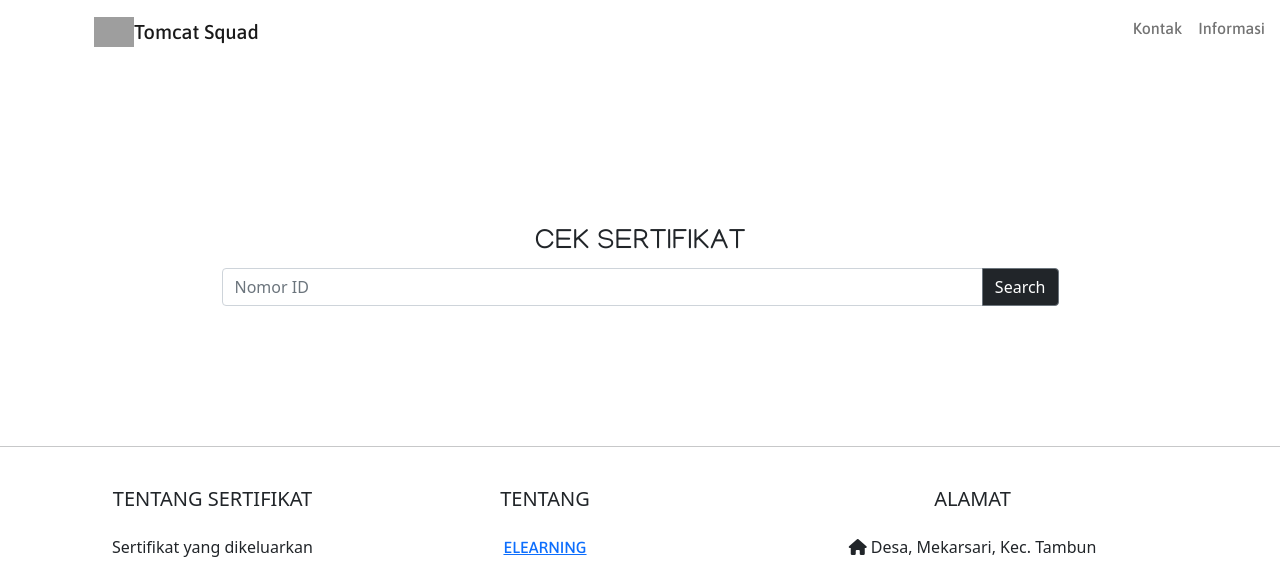
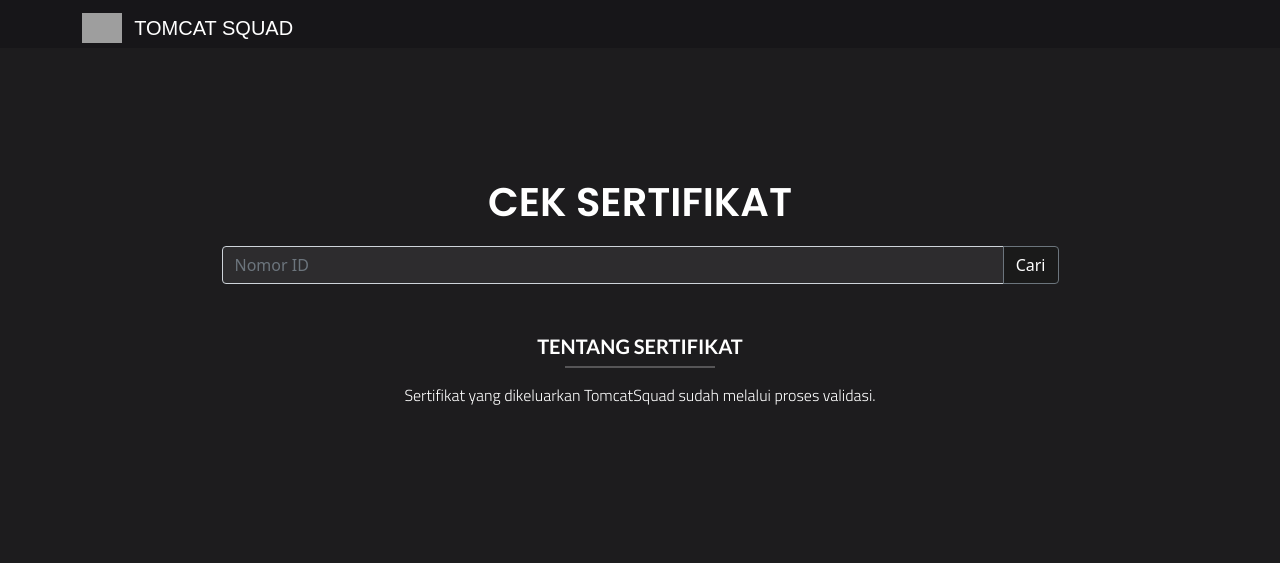
Before and after one commit to tomcat-squad/FLASK-SertifikatChecker, a Flask app: page / in a window 1280 px wide. Shown: the top 563 px of the page. Run offline with Flask 2, Linux system fonts and the light colour scheme; some libraries are stand-ins or nearby versions; grey boxes are pictures that could not be loaded.

Commit message:
Redesain By Oji

```diff
--- a/Apps/templates/index.html
+++ b/Apps/templates/index.html
@@ -12,139 +12,124 @@
 	<script src="https://kit.fontawesome.com/bc6d3d8101.js" crossorigin="anonymous"></script>
 	<title>Tomcat Squad</title>
 	<style>
-    @import url('https://fonts.googleapis.com/css2?family=Manjari&display=swap');
-    @import url('https://fonts.googleapis.com/css2?family=Asap:wght@500&display=swap');
+			@import url('https://fonts.googleapis.com/css2?family=Poppins:wght@600;700&display=swap');
+		    @import url('https://fonts.googleapis.com/css2?family=Lato:wght@700&display=swap');
+		    @import url('https://fonts.googleapis.com/css2?family=Lato:wght@700&family=Titillium+Web:wght@300&display=swap');
 			h3{
-        font-family: 'Manjari', sans-serif;
+		        font-family: 'Poppins', sans-serif;
+				font-size: 30pt;
 		    }
 		    a{
 		        font-family: 'Asap', sans-serif;
+				color: #ffffff;
+			}
+			h4{
+				font-family: 'Lato', sans-serif;
+				font-size: 15pt;
+			}
+			p{
+				font-family: 'Titillium Web', sans-serif;
+			}
+			a:link{
+				text-decoration: none;
 			}
 	</style>
 </head>
-
-<body>
-	<div class="container text-center">
 <!-- Image and text -->
-					<nav class="navbar  navbar-expand-lg navbar-light">
-						<div class="container-fluid">
+<nav class="navbar  navbar-expand-lg navbar-dark" style="background-color: #171619;">
+	<div class="container-fluid container">
 		<a class="navbar-brand" style="margin-bottom: -8px;" href="#">
-								<img src="https://elearning.tomcatsquad.web.id/static/assets/img/tomcatlogo.png" alt="" width="40" class="d-inline-block align-top">Tomcat Squad</a>
-							<div class="collapse navbar-collapse" id="navbarNav" style="padding-left: 850px;">
-								<ul class="navbar-nav">
-									<li class="nav-item"> <a class="nav-link" href="#">Kontak</a>
-									</li>
-									<li class="nav-item"> <a class="nav-link" href="#">Informasi</a>
-									</li>
-								</ul>
+			<img src="https://elearning.tomcatsquad.web.id/static/assets/img/tomcatlogo.png" alt="" width="40" class="d-inline-block align-top" style="margin-right: 7px;">
+			TOMCAT SQUAD
+		</a>
 	</div>
 	</div>
 </nav>
-		<div style="margin-top: 170px;">
+
+<body style="background-color: #1D1C1E; color: #ffffff;">
+	<div class="container text-center">
+		<div style="margin-top: 130px; margin-bottom: 20px;">
 			<h3>CEK SERTIFIKAT</h3>
 		</div>
 		<!-- Search form -->
 		<div class="input-group mb-3 w-75" style="margin: auto;">
-				<input type="text" name="sertifikat" onchange="showData(this.value)" class="form-control" placeholder="Nomor ID" aria-label="Number" aria-describedby="button-addon2">
-				<button class="btn btn-outline-secondary" style="background-color: #212529; color: #ffffff" type="submit" id="button-addon2">Search</button>
+			<input style="background-color: #2D2C2E; color: #ffffff;" type="number" min="0" name="sertifikat" onchange="showData(this.value)" class="form-control" placeholder="Nomor ID" aria-label="Number" aria-describedby="button-addon2">
+			<button class="btn btn-outline-secondary" style="background-color:#1A1A1A; color: #ffffff" type="submit" id="button-addon2">Cari</button>
 		</div>
-        <div id="ResultData">
+		<div id="ResultData" style="margin: auto;"></div>
+		<div style="margin-top: 50px;">
+			<h4>TENTANG SERTIFIKAT</h4>
+			<hr style="width: 150px; height: 2px; margin: auto; color: #ffffff; margin-bottom: 15px;">
+			<p>Sertifikat yang dikeluarkan TomcatSquad sudah melalui proses validasi.</p>
 		</div>
 	</div>
-
 	<!-- Footer -->
-<footer class="page-footer font-small mdb-color lighten-3 pt-4" style="margin-top: 100px;">
+	<footer class="page-footer font-small mdb-color lighten-3 pt-4" style="margin-top: 120px;">
 		<hr>
 		<!-- Footer Links -->
 		<div class="container text-center text-md-left">
-
 			<!-- Grid row -->
 			<div class="row">
-
 				<!-- Grid column -->
 				<div class="col-md-4 col-lg-3 mr-auto my-md-4 my-0 mt-4 mb-1">
-
 					<!-- Content -->
-		  <h5 class="font-weight-bold text-uppercase mb-4">TENTANG SERTIFIKAT</h5>
-		  <p>Sertifikat yang dikeluarkan tomcatsquad sudah melalui proses validasi.</p>
-
+					<img src="https://elearning.tomcatsquad.web.id/static/assets/img/tomcatlogo.png" width="110" alt="">
+					<h3 style="font-size: 15pt; margin-bottom: -4px;">SERTIFIKAT</h3>
+					<p>BY TOMCAT SQUAD</p>
 				</div>
 				<!-- Grid column -->
-
 				<hr class="clearfix w-100 d-md-none">
-
 				<!-- Grid column -->
 				<div class="col-md-2 col-lg-2 mx-auto my-md-4 my-0 mt-4 mb-1">
-
 					<!-- Links -->
-		  <h5 class="font-weight-bold text-uppercase mb-4">Tentang</h5>
-
-		  <ul class="list-unstyled">
+					<h5 class="font-weight-bold text-uppercase mb-3">WEBSITE</h5>
+					<ul class="list-unstyled" style="font-size: 10pt;">
 						<li>
-			  <p>
-				<a href="#!">ELEARNING</a>
+							<p><a href="#!">ELEARNING</a>
 							</p>
 						</li>
 						<li>
-			  <p>
-				<a href="#!">TELS E-SPORT</a>
+							<p>	<a href="#!">TELS E-SPORT</a>
 							</p>
 						</li>
 						<li>
-			  <p>
-				<a href="#!">TELS RADIO</a>
+							<p>	<a href="#!">TELS RADIO</a>
 							</p>
 						</li>
 						<li>
-			  <p>
-				<a href="#!">TELS STREAM</a>
+							<p>	<a href="#!">TELS STREAM</a>
 							</p>
 						</li>
 					</ul>
-
 				</div>
 				<!-- Grid column -->
-
 				<hr class="clearfix w-100 d-md-none">
-
 				<!-- Grid column -->
 				<div class="col-md-4 col-lg-3 mx-auto my-md-4 my-0 mt-4 mb-1">
-
 					<!-- Contact details -->
 					<h5 class="font-weight-bold text-uppercase mb-4">Alamat</h5>
-
 					<ul class="list-unstyled">
 						<li>
-			  <p>
-				<i class="fas fa-home mr-3"></i> Desa, Mekarsari, Kec. Tambun Sel., Bekasi, Jawa Barat 17510</p>
+							<p>	<i class="fas fa-home mr-3"></i> Desa, Mekarsari, Kec. Tambun Sel., Bekasi, Jawa Barat 17510</p>
 						</li>
 						<li>
-			  <p>
-				<i class="fas fa-envelope mr-3"></i> tomcatsquad@gmail.com</p>
+							<p>	<i class="fas fa-envelope mr-3"></i> tomcatsquad@gmail.com</p>
 						</li>
 						<li>
-			  <p>
-				<i class="fas fa-phone mr-3"></i> 0812-9599-8957</p>
+							<p>	<i class="fas fa-phone mr-3"></i> 0812-9599-8957</p>
 						</li>
 					</ul>
-
 				</div>
 				<!-- Grid column -->
-
 				<hr class="clearfix w-100 d-md-none">
-
 			</div>
 			<!-- Grid row -->
-
 		</div>
 		<!-- Footer Links -->
-
 		<!-- Copyright -->
-	<div class="footer-copyright text-center py-3">© 2020 Copyright:
-	  <a href="https://tomcatsquad.web.id/"> TomcatSquad</a>
+		<div class="footer-copyright text-center py-3">© 2020 <a href="https://tomcatsquad.web.id/"> - TomcatSquad</a>
 		</div>
 		<!-- Copyright -->
-
 	</footer>
 	<!-- Footer -->
 </body>
```
Also changed, not shown: Apps/templates/ajax_data.html (+31 -9 lines). Lines whose indentation alone changed are shown as unchanged.
